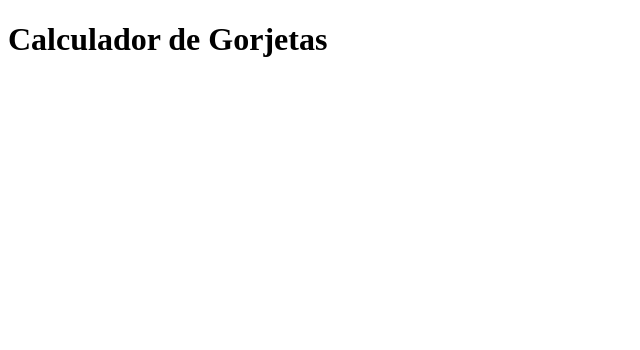
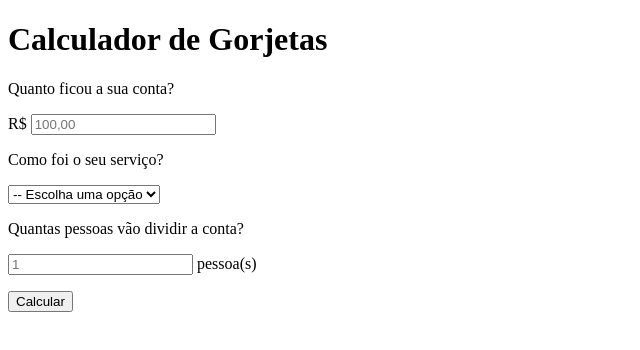
Before and after one commit to anderson-neves-silva/calculadorDeGorjetas, a plain HTML site: page index.html in a window 1280 px wide. Shown: the whole page, without its empty margins (0-640 px from the left). Drawn offline with Linux system fonts and the light colour scheme.

Commit message:
finalizing the html

```diff
--- a/index.html
+++ b/index.html
@@ -1,5 +1,5 @@
 <!DOCTYPE html>
-<html lang="en">
+<html lang="pt-br">
 <head>
   <meta charset="UTF-8">
   <meta http-equiv="X-UA-Compatible" content="IE=edge">
@@ -7,7 +7,40 @@
   <title>Calculador de Gorjetas</title>
 </head>
 <body>
-  <h1>Calculador de Gorjetas</h1>
+  <div>
+    <h1>Calculador de Gorjetas</h1>
+  </div>
+  <div>
+    <form action="">
+      <label for="bill">
+        <p>Quanto ficou a sua conta?</p>
+      </label>
+      <p>
+        R$ <input type="number" placeholder="100,00" name="bill" id="bill">
+      </p>
 
+      <label for="serviceQuality">
+        <p>Como foi o seu serviço?</p>
+      </label>
+      <p>
+        <select name="serviceQuality" id="serviceQuality">
+          <option disabled selected>-- Escolha uma opção</option>
+          <option value="0.3">30% - Incrível</option>
+          <option value="0.2">20% - Bom</option>
+          <option value="0.15">15% - Aceitável</option>
+          <option value="0.10">10% - Ruim</option>
+          <option value="0.05">0.5% - Péssimo</option>
+        </select>
+      </p>
+
+      <label for="people">
+        <p>Quantas pessoas vão dividir a conta?</p>
+      </label>
+      <p>
+        <input type="number" placeholder="1" name="people" id="people"> pessoa(s)
+      </p>
+      <button type="submit">Calcular</button>
+    </form>
+  </div>
 </body>
 </html>
```
